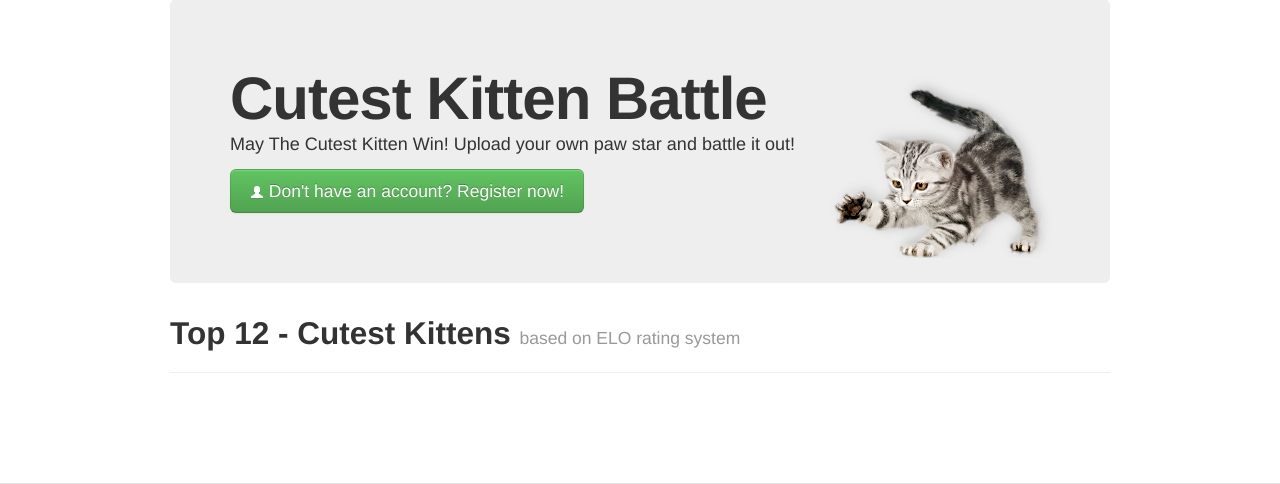
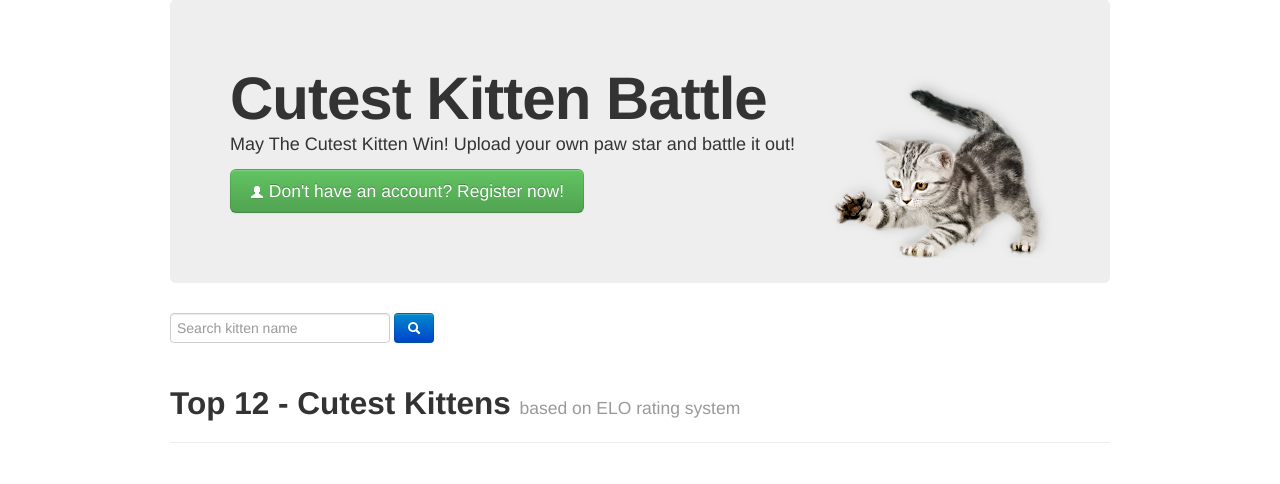
Before and after one commit to Jerkovic/kitten-battle, a Flask app: template app/templates/index.html in a window 1280 px wide. Shown: the part 61-545 px from the top of the page. Run offline with Flask 2, Linux system fonts and the light colour scheme; the template is opened without the code that fills it, so the values that code supplies are empty; parts of the project's set-up code (start-up, migrations or seed data) failed here and were passed over; some libraries are stand-ins or nearby versions.

Commit message:
dev progress

```diff
--- a/app/kittenbattle.py
+++ b/app/kittenbattle.py
@@ -151,6 +151,8 @@ def before_request():
 
 @app.route('/')
 def index():
+    print dir(request)
+    print request.user_agent
     kittens = Kitten.query.order_by('rating desc').limit(12).all()
     return render_template("index.html", kittens=kittens)
 
--- a/app/templates/index.html
+++ b/app/templates/index.html
@@ -13,9 +13,15 @@
 				<a class="btn btn-inverse btn-large" href="{{ url_for('kitten_fight') }}"><i class="icon-bell icon-white"> </i> Start Kitten Battle!</a>
 			{% endif %}
 			</p>
-
 			<div style="position: absolute; right: 50px; bottom: 25px;"><img src="{{ url_for('static', filename='paw-star-cat.png') }}"/></div>
-
+    	</div>
+		<div class="row">
+			<div class="span12">
+				<form method="get" action="/" class="form-inline" >
+					<input name="query" class="span3" type="text" placeholder="Search kitten name">
+					<button type="submit" class="btn btn-primary"> <i class="icon-search icon-white"> </i></button>
+				</form>
+			</div>
 		</div>
 
     	<div class="page-header">
@@ -29,9 +35,6 @@
 		{% endfor %}
 		</ul>
 
-		<!-- Recently Added Kittens! -->
-		<!-- Cutest Kittens! -->
-
 
 
 {% endblock %}
--- a/app/templates/login.html
+++ b/app/templates/login.html
@@ -1,8 +1,6 @@
 {% extends "layouts/default.html" %}
 
 {% block body %}
-
-
 
 <form method="post" action="{{ url_for('login') }}" class="form-horizontal">
 	<fieldset>
--- a/app/templates/view_kitten.html
+++ b/app/templates/view_kitten.html
@@ -17,9 +17,7 @@
 			<li>ELO rating: {{ kitten.rating }}</li>
 		</ul>
 
-
 		<p class="lead">Uploaded by <strong>{{ kitten.user.username }}</strong> <span class="muted">{{ kitten.created|timesince }}</span> </p>
-
 		<!-- img class="thumbnail" src="{{ kitten.user.email|gravatar }}" width="50" height="50"/-->
 	</div>
 {% endblock %}
```
Lines whose indentation alone changed are shown as unchanged.
